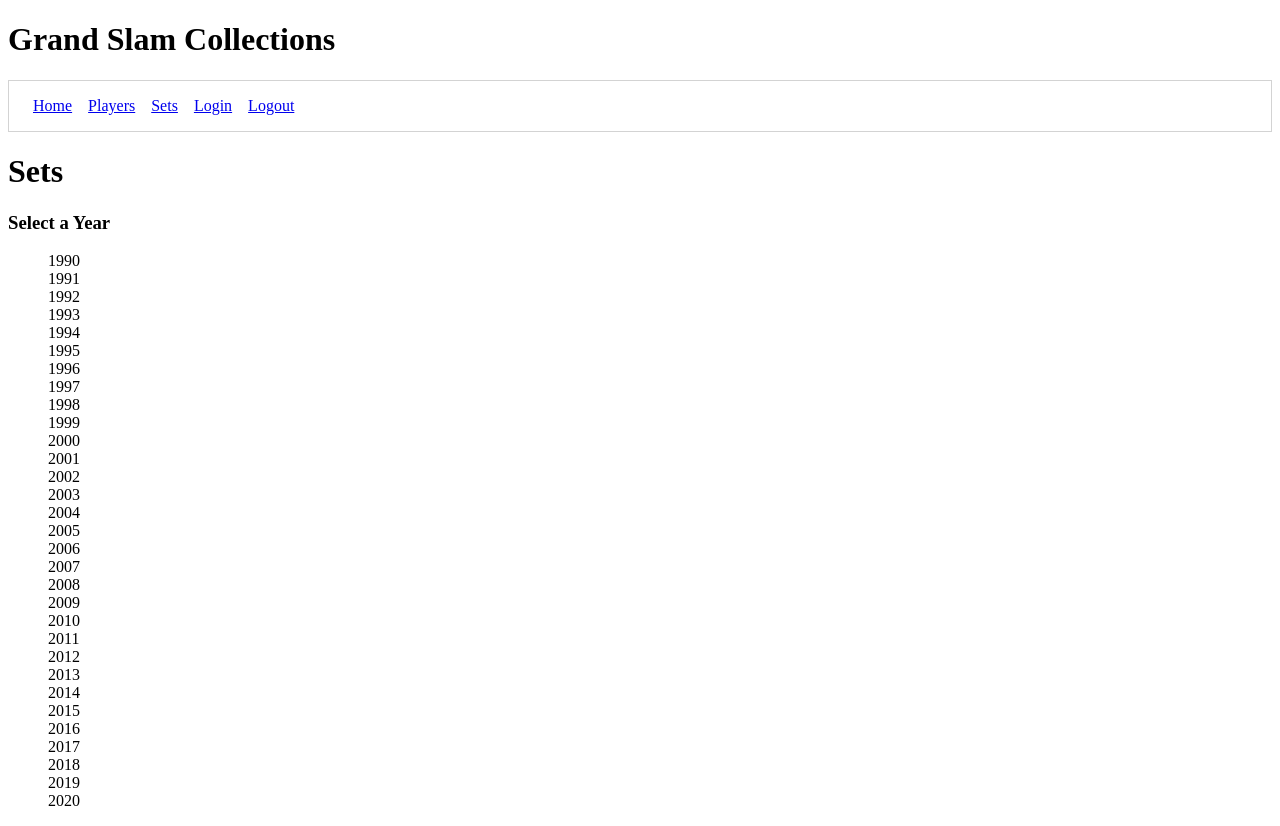
After one commit to ChaseSully222/Backend-Capstone, a Django app: page /sets/ in a window 1280 px wide. The commit adds this page. Run offline with Django 3.2, Linux system fonts and the light colour scheme; data that the repository does not hold is empty.

Commit message:
created view and template for sets

```diff
--- a/baseballcardproject/baseballcardapp/templates/home.html
+++ b/baseballcardproject/baseballcardapp/templates/home.html
@@ -3,4 +3,5 @@
 
     <h1>Welcome to Grand Slam Collections!</h1>
 
+
 {% endblock %}
--- /dev/null
+++ b/baseballcardproject/baseballcardapp/templates/registration/form.html
@@ -0,0 +1,4 @@
+{% extends 'shared/base.html' %}
+
+{% block content %}
+    <h1>Register User</h1>
--- /dev/null
+++ b/baseballcardproject/baseballcardapp/templates/sets/list.html
@@ -0,0 +1,50 @@
+{% extends 'shared/base.html' %}
+{% load static %}
+
+{% block css %}
+{% endblock %}
+
+{% block content %}
+  <head>
+    <meta charset="utf-8">
+    <title>Sets</title>
+    </head>
+  <body>
+    <h1>Sets</h1>
+    <h3>Select a Year</h3>
+        <ul style="list-style-type:none;">
+            <li>1990</li>
+            <li>1991</li>
+            <li>1992</li>
+            <li>1993</li>
+            <li>1994</li>
+            <li>1995</li>
+            <li>1996</li>
+            <li>1997</li>
+            <li>1998</li>
+            <li>1999</li>
+            <li>2000</li>
+            <li>2001</li>
+            <li>2002</li>
+            <li>2003</li>
+            <li>2004</li>
+            <li>2005</li>
+            <li>2006</li>
+            <li>2007</li>
+            <li>2008</li>
+            <li>2009</li>
+            <li>2010</li>
+            <li>2011</li>
+            <li>2012</li>
+            <li>2013</li>
+            <li>2014</li>
+            <li>2015</li>
+            <li>2016</li>
+            <li>2017</li>
+            <li>2018</li>
+            <li>2019</li>
+            <li>2020</li>
+        </ul>
+  </body>
+
+{% endblock %}
--- a/baseballcardproject/baseballcardapp/templates/shared/base.html
+++ b/baseballcardproject/baseballcardapp/templates/shared/base.html
@@ -34,8 +34,10 @@
             <li class="navList__route"><a href="{% url 'baseballcardapp:home' %}">Home</a></li>
             {% comment %} <li class="navList__route"><a href="{% url 'baseballcardapp:main' %}">Baseball Card Main</a></li> {% endcomment %}
             <li class="navList__route"><a href="{% url 'baseballcardapp:players' %}">Players</a></li>
-            {% comment %} <li class="navList__route"><a href="{% url 'baseballcardapp:sets' %}">Sets</a></li> {% endcomment %}
+            <li class="navList__route"><a href="{% url 'baseballcardapp:sets' %}">Sets</a></li>
             {% comment %} <li class="navList__route"><a href="{% url 'baseballcardapp:myCollection' %}">My Collection</a></li> {% endcomment %}
+            <li class="navList__route"><a href="{% url 'baseballcardapp:login' %}">Login</a></li>
+            <li class="navList__route"><a href="{% url 'baseballcardapp:logout' %}">Logout</a></li>
         </ol>
     </nav>
 
--- a/baseballcardproject/baseballcardapp/urls.py
+++ b/baseballcardproject/baseballcardapp/urls.py
@@ -9,7 +9,8 @@ urlpatterns = [
     path('home/', home, name='home'),
     # path('main/', main, name='main'),
     path('players/', player_list, name='players'),
-    # path('sets/', set_list, name="sets"),
+    path('sets/', set_list, name="sets"),
+    # path('mycollection/', collection_list, name="mycollection"),
     path('logout/', logout_user, name='logout'),
 
 ]
--- a/baseballcardproject/baseballcardapp/views/__init__.py
+++ b/baseballcardproject/baseballcardapp/views/__init__.py
@@ -1,4 +1,5 @@
 from baseballcardapp.views.auth.logout import logout_user
+from .connection import Connection
+from .home import home
 from .players.list import player_list
-from .home import home
-from .connection import Connection
+from .sets.list import set_list
--- /dev/null
+++ b/baseballcardproject/baseballcardapp/views/sets/list.py
@@ -0,0 +1,37 @@
+import sqlite3
+from django.shortcuts import render
+from baseballcardapp.models import Set
+from ..connection import Connection
+
+def set_list(request):
+    if request.method == 'GET':
+        with sqlite3.connect(Connection.db_path) as conn:
+            conn.row_factory = sqlite3.Row
+            db_cursor = conn.cursor()
+
+            db_cursor.execute("""
+            select
+                s.id,
+                s.name,
+                s.year,
+                s.notes
+            from baseballcardapp_set s
+            """)
+
+            all_sets = []
+            dataset = db_cursor.fetchall()
+
+            for row in dataset:
+                set = Set()
+                set.id = row['id']
+                set.name = row['name']
+                set.year = row['year']
+                set.notes = row['notes']
+
+                all_sets.append(set)
+        template = 'sets/list.html'
+        context = {
+            'all_sets': all_sets
+        }
+
+        return render(request, template, context)
```
